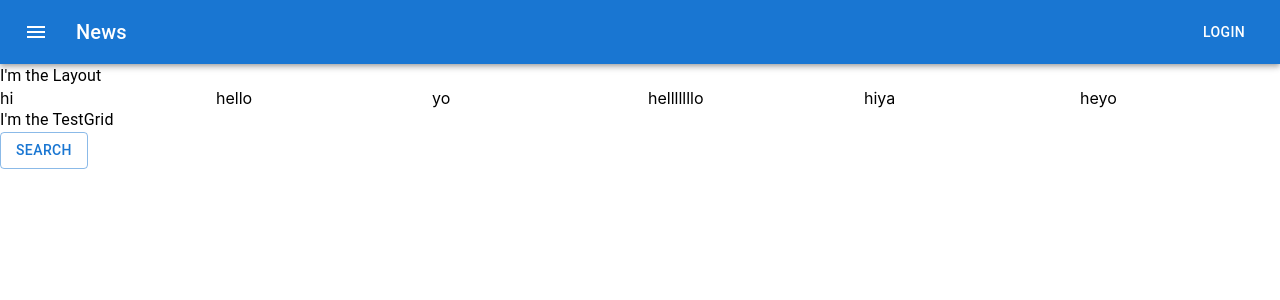
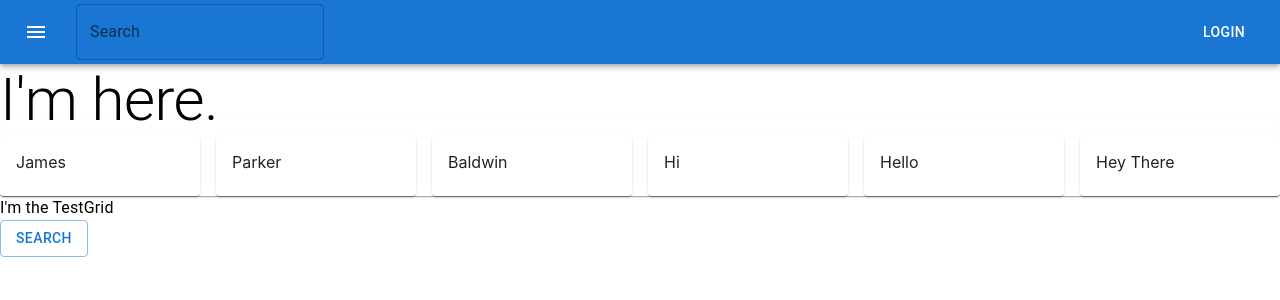
Before and after one commit to Swammered/food-viewer, a React (Create React App) app: page / in a window 1280 px wide. Shown: the top 300 px of the page. Built offline with nearby package versions, Linux system fonts and the light colour scheme.

Commit message:
Added search bar and useStates

```diff
--- a/src/components/Layout.js
+++ b/src/components/Layout.js
@@ -1,12 +1,14 @@
-import React from 'react'
-import { Typography, Box, AppBar, Toolbar, IconButton, Button} from '@mui/material'
+import React, {useState} from 'react'
+import { Typography, Box, AppBar, Toolbar, IconButton, Button, TextField, InputAdornment} from '@mui/material'
 import TestGrid from '../pages/TestGrid'
 import MenuIcon from '@mui/icons-material/Menu'
 import Search from '../pages/Search'
 import {BrowserRouter, Routes, Route} from 'react-router-dom'
-
+import SearchIcon from '@mui/icons-material/Search';
+import { Start } from '@mui/icons-material'
 
 const Layout = () => {
+    const [searchText, setSearchText] = useState("I'm here.")
 
     return (
         <>
@@ -24,14 +26,30 @@ const Layout = () => {
                             <MenuIcon />
                         </IconButton>
                         <Typography variant="h6" component="div" sx={{ flexGrow: 1 }}>
-                            News
+                            <TextField
+                            onChange={
+                                (e) => {
+                                    setSearchText(e.target.value)
+                                }
+                            }
+                            label="Search"
+                            variant="outlined"
+                            inputProps={{
+                                startAdornment: (
+                                    <InputAdornment position="start">
+                                        <SearchIcon />
+                                    </InputAdornment>
+                                )
+                            }}
+
+                            />
                         </Typography>
                         <Button color="inherit">Login</Button>
                         </Toolbar>
                     </AppBar>
                     </Box>
 
-                <Typography>I'm the Layout</Typography>
+                <Typography variant="h2">{searchText}</Typography>
                 <Routes>
                     <Route exact path='/' element={<TestGrid/>} />
                     <Route exact path='/testgrid' element={<TestGrid/>} />
--- a/src/pages/TestGrid.js
+++ b/src/pages/TestGrid.js
@@ -1,22 +1,34 @@
 import React from 'react'
-import { Typography, Grid, Button} from '@mui/material'
+import { Typography, Grid, Button, Card, CardContent, Paper} from '@mui/material'
 import { Link } from 'react-router-dom'
 
 
 
 const TestGrid = () => {
+    const people = ["James", "Parker", "Baldwin", "Hi", "Hello", "Hey There"]
 
     return (
         <>
+        <Paper>
+
             <Grid container spacing={2}>
-                <Grid item xs={6} md={2}>hi</Grid>
-                <Grid item xs={6} md={2}>hello</Grid>
-                <Grid item xs={6} md={2}>yo</Grid>
-                <Grid item xs={6} md={2}>helllllllo</Grid>
-                <Grid item xs={6} md={2}>hiya</Grid>
-                <Grid item xs={6} md={2}>heyo</Grid>
-
+                {
+                    people.map(
+                        (value) => {
+                            return(
+                                <Grid item xs={6} md={2}>
+                                    <Card>
+                                        <CardContent>
+                                            {value}
+                                        </CardContent>
+                                    </Card>
+                                </Grid>
+                            )
+                        }
+                    )
+                }
             </Grid>
+        </Paper>
 
             <Typography>I'm the TestGrid</Typography>
 
```
